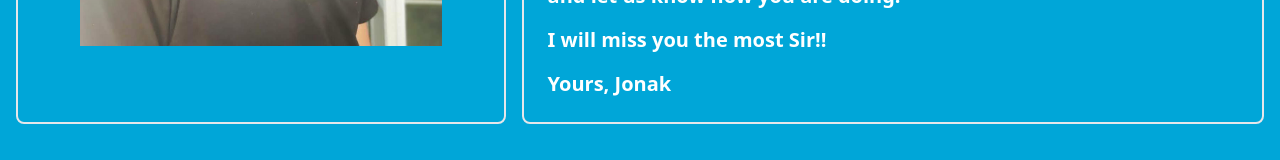
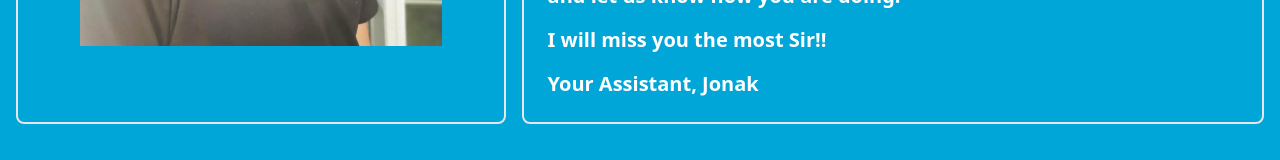
Before and after one commit to Jonak-Adipta-Kalita/JAK-Mohit-Sir-Goodbye-Prog, a React (Vite) app: page / in a window 1280 px wide. Shown: the part 556-716 px from the top of the page. Built offline with nearby package versions, Linux system fonts and the light colour scheme.

Commit message:
yup i am sir's assitant

```diff
--- a/src/App.jsx
+++ b/src/App.jsx
@@ -37,7 +37,7 @@ const App = () => {
             touch and let us know how you are doing.
           </p>
           <p className="">I will miss you the most Sir!!</p>
-          <p className="">Yours, Jonak</p>
+          <p className="">Your Assistant, Jonak</p>
         </div>
       </div>
     </div>
```
